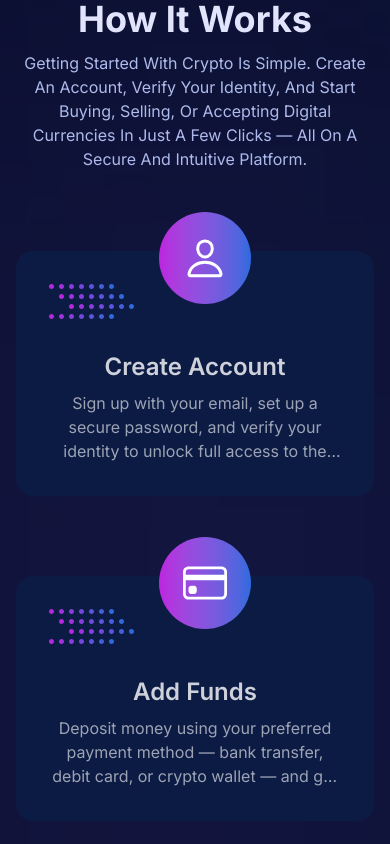
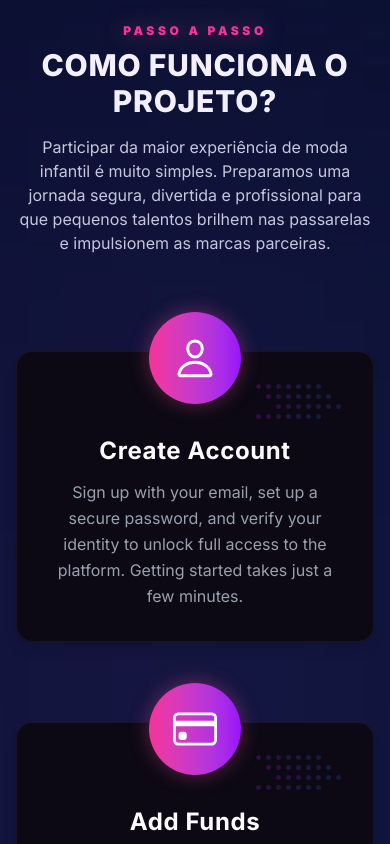
Before and after one commit to devloopcode-art/mundo-kids-landing, a Next.js app: page / in a window 390 px wide. Shown: the part 1320-2164 px from the top of the page. Built offline with nearby package versions, Linux system fonts and the light colour scheme.

Commit message:
ajuste: atualizando rotas e nomes de pastas para o deploy

```diff
--- a/src/app/components/home/companies/index.tsx
+++ b/src/app/components/home/companies/index.tsx
@@ -39,6 +39,16 @@ const Companies = () => {
     ],
   };
 
+  // Função para limpar o caminho de qualquer prefixo antigo ou pasta duplicada automaticamente
+  const resolveSrc = (src: string) => {
+    if (!src) return "";
+    // Remove o prefixo do repositório antigo ou a palavra "public" se o NextJS tentar duplicar
+    return src
+      .replace("/crypto-nextjs-1.0.0", "")
+      .replace("crypto-nextjs-1.0.0", "")
+      .replace("/public", "");
+  };
+
   return (
     // Mudamos o fundo para um preto premium para dar contraste total com as letras e logos
     <section className="border-t border-b border-white/5 py-12 bg-[#09070f]">
@@ -62,7 +72,7 @@ const Companies = () => {
               <div key={i} className="outline-none px-4">
                 <div className="flex items-center justify-center h-16 brightness-200 contrast-75 hover:brightness-100 hover:contrast-100 transition-all duration-300">
                   <Image
-                    src={item.imgSrc}
+                    src={resolveSrc(item.imgSrc)}
                     alt="Loja Participante"
                     width={203}
                     height={101}
--- a/src/app/components/home/simple/index.tsx
+++ b/src/app/components/home/simple/index.tsx
@@ -2,22 +2,28 @@ import Link from 'next/link'
 
 const Simple = () => {
   return (
-    <section className='bg-simple-bg relative before:absolute before:w-full before:h-full before:bg-arrow-bg before:bg-no-repeat before:top-10'>
+    <section className='bg-simple-bg relative py-20 before:absolute before:w-full before:h-full before:bg-arrow-bg before:bg-no-repeat before:top-10'>
       <div className=''>
-        <div className='container relative z-10'>
+        <div className='container mx-auto px-4 relative z-10'>
           <div className='max-w-2xl mx-auto'>
-            <h2 className='text-center font-semibold mb-6 sm:leading-16 capitalize'>
-              A Simple, Secure Way to Buy and Sell Cryptocurrency
+            {/* Título adaptado para o Mundo Kids com destaque em gradiente */}
+            <h2 className='text-center font-black mb-6 uppercase text-white tracking-wide text-3xl md:text-4xl leading-tight'>
+              Uma oportunidade <span className="bg-clip-text text-transparent bg-gradient-to-r from-pink-500 to-purple-500">única e segura</span> para o seu filho brilhar
             </h2>
-            <p className='text-center text-lightpurple text-lg font-normal mb-8'>
-              Buy, sell, and manage digital assets with confidence on a platform built for speed, security, and simplicity — whether you're a beginner or a seasoned trader.
+
+            {/* Descrição focada no valor do evento para as famílias */}
+            <p className='text-center text-gray-300 text-lg font-normal mb-8 leading-relaxed'>
+              Proporcione uma experiência inesquecível de passarela, aprendizado e visibilidade profissional. Nosso projeto oferece todo o suporte para que crianças e adolescentes iniciem sua jornada na moda com confiança e alegria.
             </p>
           </div>
-          <div className='flex justify-center '>
+
+          {/* Botão de ação direta para inscrição */}
+          <div className='flex justify-center'>
             <Link
-              href={'/'}
-              className='text-xl font-semibold text-white py-4 px-6 lg:px-12 bg-linear-to-r from-primary to-secondary hover:from-secondary hover:to-primary rounded-xl cursor-pointer'>
-              Connect Wallet
+              href={'#inscricao-section'} // Redireciona para a seção do formulário de inscrição
+              className='text-xl font-bold text-white py-4 px-8 lg:px-12 bg-gradient-to-r from-pink-500 via-purple-500 to-purple-600 hover:brightness-110 rounded-xl cursor-pointer shadow-[0_4px_20px_rgba(236,72,153,0.3)] transition-all'
+            >
+              Garantir Vaga no Desfile
             </Link>
           </div>
         </div>
--- a/src/app/components/home/work/index.tsx
+++ b/src/app/components/home/work/index.tsx
@@ -1,48 +1,72 @@
 "use client";
 import { workdata } from "@/lib/data/pageData";
-import { getImagePath } from "@/lib/utils/imagePath";
 import Image from "next/image";
 
 const Work = () => {
+  // Função para garantir que os caminhos das imagens/ícones fiquem limpos sem prefixos quebrados
+  const resolveSrc = (src: string) => {
+    if (!src) return "";
+    return src
+      .replace("/crypto-nextjs-1.0.0", "")
+      .replace("crypto-nextjs-1.0.0", "")
+      .replace("/public", "");
+  };
+
   return (
-    <section className="relative ">
+    <section className="relative py-20" id="work-section">
       <div className="bg-banner-image absolute w-full h-full right-auto blur-390" />
-      <div className="container">
+      <div className="container mx-auto px-4">
+
+        {/* Cabeçalho adaptado para o Mundo Kids */}
         <div className="text-center mb-14">
-          <h2 className="mb-3 capitalize">How It Works</h2>
-          <p className="text-lightpurple max-w-2xl mx-auto md:text-lg font-normal md:leading-8 capitalize">
-            Getting started with crypto is simple. Create an account, verify
-            your identity, and start buying, selling, or accepting digital
-            currencies in just a few clicks — all on a secure and intuitive
-            platform.
+          <span className="text-xs font-black tracking-[0.3em] text-pink-500 uppercase mb-2 block drop-shadow-[0_0_10px_rgba(236,72,153,0.5)]">
+            Passo a Passo
+          </span>
+          <h2 className="mb-4 text-3xl md:text-4xl font-extrabold uppercase text-white tracking-wide">
+            Como Funciona o Projeto?
+          </h2>
+          <p className="text-gray-300 max-w-2xl mx-auto md:text-lg font-normal md:leading-8">
+            Participar da maior experiência de moda infantil é muito simples.
+            Preparamos uma jornada segura, divertida e profissional para que pequenos talentos
+            brilhem nas passarelas e impulsionem as marcas parceiras.
           </p>
         </div>
-        <div className="grid md:grid-cols-2 lg:grid-cols-3 gap-y-20 gap-x-5 mt-20">
+
+        {/* Grid de passos */}
+        <div className="grid md:grid-cols-2 lg:grid-cols-3 gap-y-20 gap-x-6 mt-24">
           {workdata?.map((items, i) => (
             <div
-              className="bg-darkmode border border-darkmode group hover:border-primary hover:scale-105 duration-300 p-8 relative rounded-2xl hover:mb-5"
+              className="bg-[#0c0914] border border-white/5 group hover:border-pink-500/50 hover:scale-105 duration-300 p-8 relative rounded-2xl hover:mb-5 transition-all shadow-lg"
               key={i}
             >
-              <div className="rounded-full flex justify-center absolute -top-10 left-40% p-6 bg-linear-to-r from-primary to-secondary">
+              {/* Ícone no topo */}
+              <div className="rounded-full flex justify-center absolute -top-10 left-1/2 -translate-x-1/2 p-6 bg-gradient-to-r from-pink-500 to-purple-600 shadow-[0_0_20px_rgba(236,72,153,0.4)]">
                 <Image
-                  src={items.imgSrc}
-                  alt={items.imgSrc}
+                  src={resolveSrc(items.imgSrc)}
+                  alt="Passo do Projeto"
                   width={44}
                   height={44}
+                  className="object-contain"
                 />
               </div>
-              <div>
+
+              {/* Detalhe de fundo do card */}
+              <div className="flex justify-end opacity-20 group-hover:opacity-40 transition-opacity">
                 <Image
-                  src={getImagePath("/images/icons/bg-arrow.svg")}
+                  src="/images/icons/bg-arrow.svg"
                   alt="arrow-bg"
                   width={85}
                   height={35}
                 />
               </div>
-              <p className="text-2xl text-white/80 font-semibold text-center mt-8 capitalize">
+
+              {/* Título do Passo */}
+              <p className="text-2xl text-white font-bold text-center mt-4 tracking-wide">
                 {items.heading}
               </p>
-              <p className="text-base font-normal text-white/60 text-center mt-2 overflow-hidden line-clamp-3 group-hover:h-auto group-hover:line-clamp-none transition-all duration-300">
+
+              {/* Descrição do Passo */}
+              <p className="text-base font-normal text-gray-400 text-center mt-3 leading-relaxed">
                 {items.subheading}
               </p>
             </div>
```
